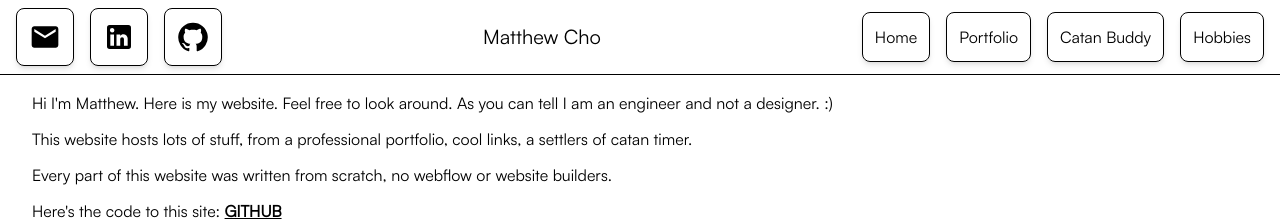
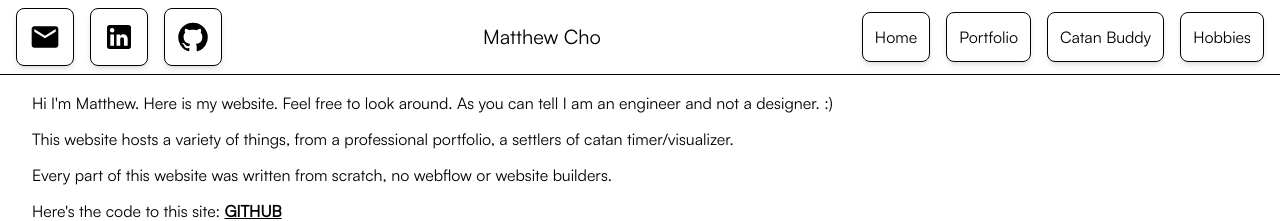
Before and after one commit to mcho9434/frontend-miji, a React (Create React App) app: page / in a window 1280 px wide. Shown: the top 221 px of the page. Built offline with nearby package versions, Linux system fonts and the light colour scheme.

Commit message:
updated home page

```diff
--- a/src/pages/Home/index.jsx
+++ b/src/pages/Home/index.jsx
@@ -8,8 +8,8 @@ const Home = () => {
         you can tell I am an engineer and not a designer. :)
       </div>
       <div className="mt-3">
-        &emsp;This website hosts lots of stuff, from a professional portfolio,
-        cool links, a settlers of catan timer.
+        &emsp;This website hosts a variety of things, from a professional
+        portfolio, a settlers of catan timer/visualizer.
       </div>
       <div className="mt-3">
         &emsp;Every part of this website was written from scratch, no webflow or
--- a/src/pages/Portfolio/Extracirriculars/CTC.jsx
+++ b/src/pages/Portfolio/Extracirriculars/CTC.jsx
@@ -23,6 +23,7 @@ const CTC = () => {
           organization as a freshman and have since participated as a developer,
           technical lead, and an executive board member.
         </div>
+        <img className="w-60 aspect-[9/16]" src="CTC.jpg" alt="CTC RFP" />
         <div>
           &emsp;In my first year, I worked with Humans Against Trafficking to
           write predictive models for the vulnerabilities of social media
```
